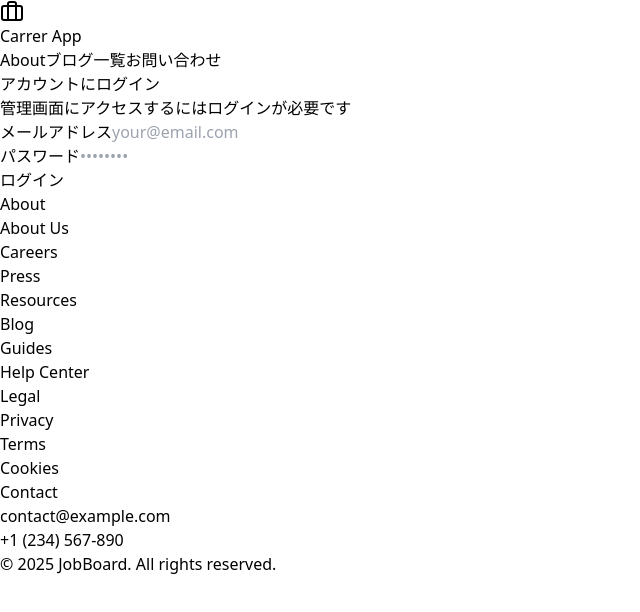
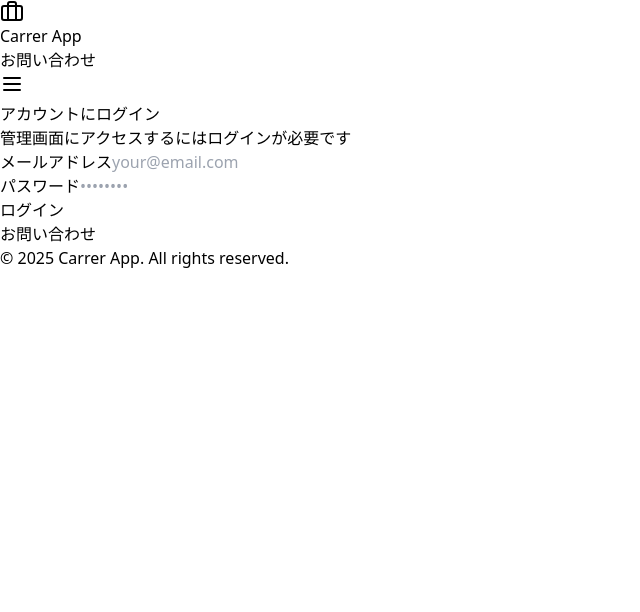
Before and after one commit to 109naoki/career-app, a Next.js app: page /login in a window 1280 px wide. Shown: the top 612 px of the page, without its empty margins (0-640 px from the left). Built offline with nearby package versions, Linux system fonts and the light colour scheme.

Commit message:
一旦prod

```diff
--- a/src/app/View/BlogList/BlogCard/index.tsx
+++ b/src/app/View/BlogList/BlogCard/index.tsx
@@ -2,7 +2,7 @@
 import Link from "next/link";
 import Image from "next/image";
 
-import { ImageIcon } from "lucide-react";
+import { ImageIcon, Tag } from "lucide-react";
 import { Blog } from "@/app/types/carrer";
 
 type Props = {
@@ -108,8 +108,9 @@
           {post.categories.map((category) => (
             <span
               key={category.id}
-              className="bg-secondary text-secondary-foreground rounded-full px-3 py-1 text-xs font-medium"
+              className="bg-secondary text-secondary-foreground flex items-center gap-1 rounded-full px-3 py-1 text-xs font-medium"
             >
+              <Tag className="text-secondary-foreground h-3 w-3" />
               {category.name}
             </span>
           ))}
--- a/src/app/components/ui/Footer/index.tsx
+++ b/src/app/components/ui/Footer/index.tsx
@@ -3,120 +3,24 @@
 export function Footer() {
   return (
     <footer className="border-t bg-background">
-      <div className="container py-8 md:py-12">
-        <div className="grid gap-8 sm:grid-cols-2 md:grid-cols-4">
-          <div>
-            <h3 className="mb-4 text-lg font-semibold">About</h3>
-            <ul className="space-y-3 text-sm">
-              <li>
-                <Link
-                  href="/about"
-                  className="text-muted-foreground hover:text-foreground"
-                >
-                  About Us
-                </Link>
-              </li>
-              <li>
-                <Link
-                  href="/careers"
-                  className="text-muted-foreground hover:text-foreground"
-                >
-                  Careers
-                </Link>
-              </li>
-              <li>
-                <Link
-                  href="/press"
-                  className="text-muted-foreground hover:text-foreground"
-                >
-                  Press
-                </Link>
-              </li>
-            </ul>
-          </div>
-          <div>
-            <h3 className="mb-4 text-lg font-semibold">Resources</h3>
-            <ul className="space-y-3 text-sm">
-              <li>
-                <Link
-                  href="/blog"
-                  className="text-muted-foreground hover:text-foreground"
-                >
-                  Blog
-                </Link>
-              </li>
-              <li>
-                <Link
-                  href="/guides"
-                  className="text-muted-foreground hover:text-foreground"
-                >
-                  Guides
-                </Link>
-              </li>
-              <li>
-                <Link
-                  href="/help"
-                  className="text-muted-foreground hover:text-foreground"
-                >
-                  Help Center
-                </Link>
-              </li>
-            </ul>
-          </div>
-          <div>
-            <h3 className="mb-4 text-lg font-semibold">Legal</h3>
-            <ul className="space-y-3 text-sm">
-              <li>
-                <Link
-                  href="/privacy"
-                  className="text-muted-foreground hover:text-foreground"
-                >
-                  Privacy
-                </Link>
-              </li>
-              <li>
-                <Link
-                  href="/terms"
-                  className="text-muted-foreground hover:text-foreground"
-                >
-                  Terms
-                </Link>
-              </li>
-              <li>
-                <Link
-                  href="/cookies"
-                  className="text-muted-foreground hover:text-foreground"
-                >
-                  Cookies
-                </Link>
-              </li>
-            </ul>
-          </div>
-          <div>
-            <h3 className="mb-4 text-lg font-semibold">Contact</h3>
-            <ul className="space-y-3 text-sm">
-              <li>
-                <Link
-                  href="mailto:contact@example.com"
-                  className="text-muted-foreground hover:text-foreground"
-                >
-                  contact@example.com
-                </Link>
-              </li>
-              <li>
-                <Link
-                  href="tel:+1234567890"
-                  className="text-muted-foreground hover:text-foreground"
-                >
-                  +1 (234) 567-890
-                </Link>
-              </li>
-            </ul>
-          </div>
+      <div className="container py-6 md:py-8">
+        <div className="mb-6 flex flex-col gap-6 md:flex-row md:justify-center">
+          {/* <Link
+            href="/terms"
+            className="text-muted-foreground text-center hover:text-foreground md:text-left"
+          >
+            利用規約
+          </Link> */}
+          <Link
+            href="https://docs.google.com/forms/d/1x1rq3uiTPskF3qWEo63LgpO2ahAv9ah2hkzvYB_J8IA"
+            className="text-muted-foreground text-center hover:text-foreground md:text-left"
+          >
+            お問い合わせ
+          </Link>
         </div>
-        <div className="mt-8 border-t pt-8">
+        <div className="border-t pt-6">
           <p className="text-muted-foreground text-center text-sm">
-            © {new Date().getFullYear()} JobBoard. All rights reserved.
+            © {new Date().getFullYear()} Carrer App. All rights reserved.
           </p>
         </div>
       </div>
--- a/src/app/components/ui/Header/index.tsx
+++ b/src/app/components/ui/Header/index.tsx
@@ -1,39 +1,90 @@
 "use client";
+import { useState } from "react";
 import Link from "next/link";
-import { Briefcase } from "lucide-react";
+import { Briefcase, Menu, X } from "lucide-react";
 
 export function Header() {
+  const [isMenuOpen, setIsMenuOpen] = useState(false);
+
+  const toggleMenu = () => {
+    setIsMenuOpen(!isMenuOpen);
+  };
+
   return (
     <header className="bg-background/95 supports-[backdrop-filter]:bg-background/60 sticky top-0 z-50 w-full border-b backdrop-blur">
-      <div className="container flex h-16 items-center space-x-4 sm:justify-between sm:space-x-0">
-        <div className="flex gap-6 md:gap-10">
+      <div className="container flex h-16 items-center justify-between">
+        <div className="flex items-center gap-6 md:gap-10">
           <Link href="/" className="flex items-center space-x-2">
             <Briefcase className="h-6 w-6" />
             <span className="inline-block font-bold">Carrer App</span>
           </Link>
+          {/* デスクトップ用ナビゲーション */}
           <nav className="hidden gap-6 md:flex">
-            <Link
+            {/* <Link
               href="/about"
               className="text-muted-foreground text-md flex items-center font-medium transition-colors hover:text-foreground"
             >
               About
-            </Link>
-            <Link
+            </Link> */}
+            {/* <Link
               href="/blog"
               className="text-muted-foreground text-md flex items-center font-medium transition-colors hover:text-foreground"
             >
               ブログ一覧
-            </Link>
+            </Link> */}
             <Link
-              href="/contact"
+              href="https://docs.google.com/forms/d/1x1rq3uiTPskF3qWEo63LgpO2ahAv9ah2hkzvYB_J8IA"
               className="text-muted-foreground text-md flex items-center font-medium transition-colors hover:text-foreground"
             >
               お問い合わせ
             </Link>
           </nav>
         </div>
-        <div className="flex flex-1 items-center justify-end space-x-4"></div>
+
+        {/* ハンバーガーメニューボタン */}
+        <button
+          className="text-foreground md:hidden"
+          onClick={toggleMenu}
+          aria-label="Toggle menu"
+        >
+          {isMenuOpen ? (
+            <X className="h-6 w-6" />
+          ) : (
+            <Menu className="h-6 w-6" />
+          )}
+        </button>
       </div>
+
+      {/* モバイル用メニュー */}
+      {isMenuOpen && (
+        <div className="md:hidden">
+          <div className="container border-t bg-background py-4">
+            <nav className="flex flex-col space-y-4">
+              {/* <Link
+                href="/about"
+                className="text-muted-foreground text-md flex items-center py-2 font-medium transition-colors hover:text-foreground"
+                onClick={toggleMenu}
+              >
+                About
+              </Link> */}
+              {/* <Link
+                href="/blog"
+                className="text-muted-foreground text-md flex items-center py-2 font-medium transition-colors hover:text-foreground"
+                onClick={toggleMenu}
+              >
+                ブログ一覧
+              </Link> */}
+              <Link
+                href="https://docs.google.com/forms/d/1x1rq3uiTPskF3qWEo63LgpO2ahAv9ah2hkzvYB_J8IA"
+                className="text-muted-foreground text-md flex items-center py-2 font-medium transition-colors hover:text-foreground"
+                onClick={toggleMenu}
+              >
+                お問い合わせ
+              </Link>
+            </nav>
+          </div>
+        </div>
+      )}
     </header>
   );
 }
```
Also changed, not shown: src/app/View/HeroSection/index.tsx (+15 -5 lines), src/app/View/SearchForm/index.tsx (+15 -5 lines), src/app/blog/[id]/page.tsx (+5 -5 lines), src/app/not-found.tsx (+25 -3 lines), public/main-visual.jpg (added).
